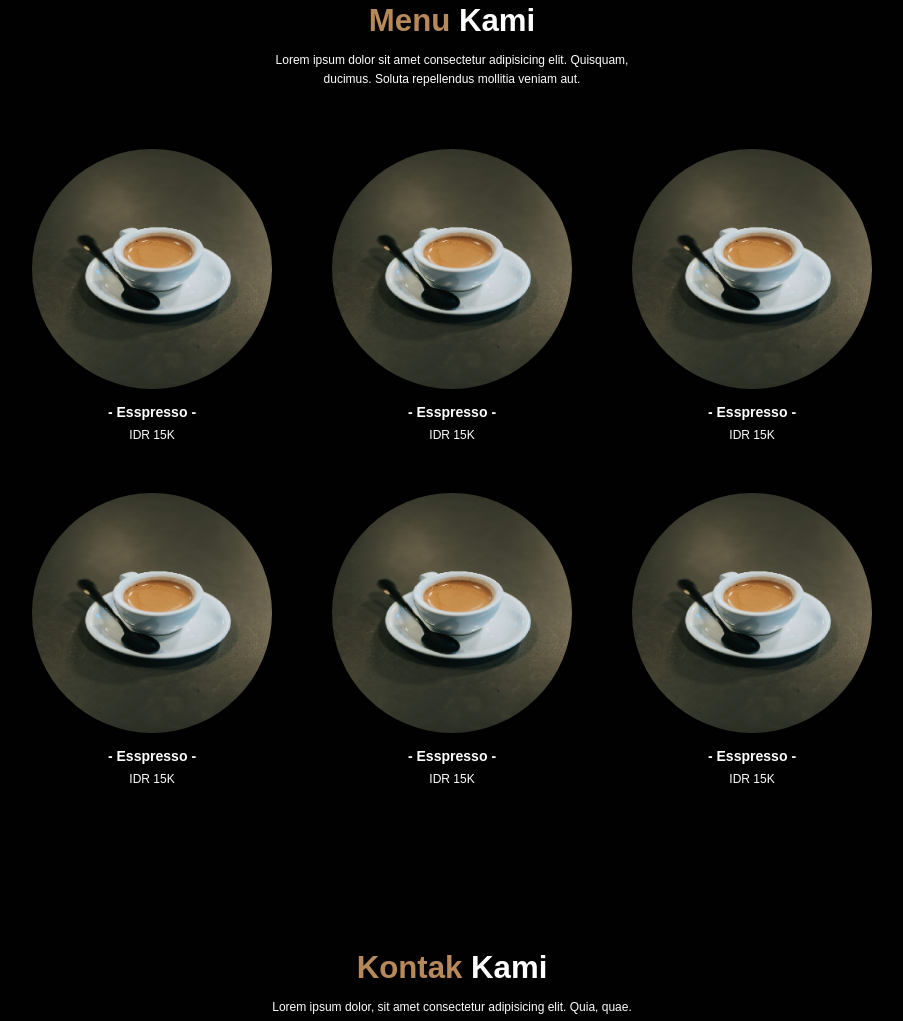
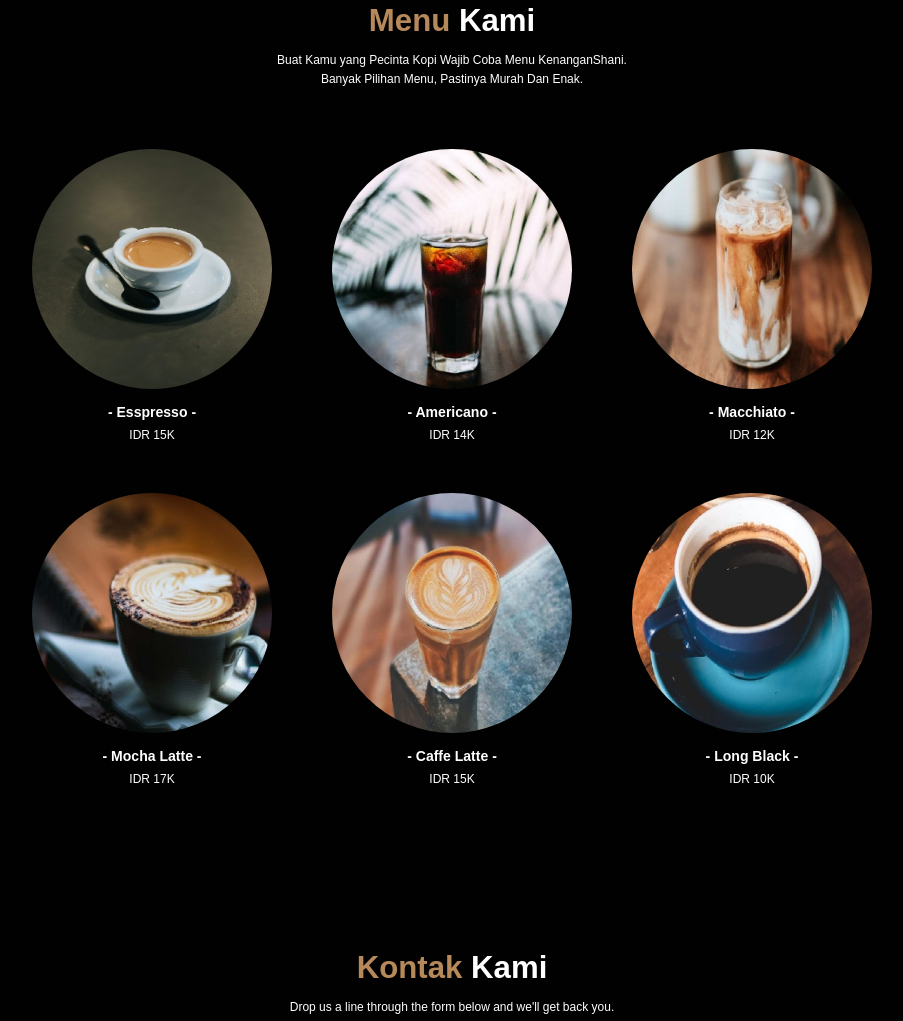
Before and after one commit to hafif11/kopi-kenanganshani, a plain HTML site: page index.html in a window 1280 px wide. Shown: the part 1508-2529 px from the top of the page, without its empty margins (188-1091 px from the left). Drawn offline with nearby package versions, Linux system fonts and the light colour scheme.

Commit message:
membuat website untuk membeli kopi kenangan shani

```diff
--- a/css/style.css
+++ b/css/style.css
@@ -184,6 +184,10 @@ body {
 .about .row .content h3 {
     font-size: 1.8rem;
     margin-bottom: 1rem;
+}
+
+.about .row .content h3 span {
+    background-color: var(--primary);
 }
 
 .about .row .content p {
--- a/index.html
+++ b/index.html
@@ -44,7 +44,7 @@
     <section class="hero" id="home">
         <main class="content">
             <h1>Mari Nikmati Secangkir <span>Kopi</span></h1>
-            <p>Lorem, ipsum dolor sit amet consectetur adipisicing elit. Odit, dignissimos.</p>
+            <p>Suka Ngopi di Coffe Shop?.</p>
             <a href="#" class="cta">Beli Sekarang</a>
         </main>
     </section>
@@ -59,9 +59,9 @@
                 <img src="img/tentang-kami.png" alt="Tentang Kami">
             </div>
             <div class="content">
-                <h3>Kenapa memilih kopi kami?</h3>
-                <p>Kopi kami menggunakan biji kopi berkualitas</p>
-                <p>Kopi mentah dipilih langsung dari kebun kopi Indonesia mulai dari Sumatera, Jawa, Sulawesi dan diproses menjadi biji kopi.</p>
+                <h3>Kenangan<span>Shani</span></h3>
+                <p>Kedai Kopi Kenangan Shani didirikan pada awal tahun 2024 dengan semangat untuk membawa nuansa kehangatan dan kebahagiaan dalam setiap gelas minuman kopi yang disajikan.</p>
+                <p>Kami percaya bahwa momen kecil dalam kehidupan memberikan kesempatan untuk kita menikmati kenangan.</p>
             </div>
         </div>
     </section>
@@ -70,7 +70,7 @@
     <!-- Menu Section start -->
     <section id="menu" class="menu">
         <h2><span>Menu</span> Kami</h2>
-        <p>Lorem ipsum dolor sit amet consectetur adipisicing elit. Quisquam, ducimus. Soluta repellendus mollitia veniam aut.</p>
+        <p>Buat Kamu yang Pecinta Kopi Wajib Coba Menu KenanganShani. Banyak Pilihan Menu, Pastinya Murah Dan Enak.</p>
 
         <div class="row">
             <div class="menu-card">
@@ -79,29 +79,29 @@
                 <p class="menu-card-price">IDR 15K</p>
             </div>
             <div class="menu-card">
-                <img src="img/menu/1.png" alt="Esspresso":class="menu-card-img">
-                <h3 class="menu-card-title">- Esspresso -</h3>
+                <img src="img/menu/6.png" alt="Americano":class="menu-card-img">
+                <h3 class="menu-card-title">- Americano -</h3>
+                <p class="menu-card-price">IDR 14K</p>
+            </div>
+            <div class="menu-card">
+                <img src="img/menu/2.png" alt="Macchiato":class="menu-card-img">
+                <h3 class="menu-card-title">- Macchiato -</h3>
+                <p class="menu-card-price">IDR 12K</p>
+            </div>
+            <div class="menu-card">
+                <img src="img/menu/3.png" alt="Mocha Latte":class="menu-card-img">
+                <h3 class="menu-card-title">- Mocha Latte -</h3>
+                <p class="menu-card-price">IDR 17K</p>
+            </div>
+            <div class="menu-card">
+                <img src="img/menu/4.png" alt="Caffe Latte":class="menu-card-img">
+                <h3 class="menu-card-title">- Caffe Latte -</h3>
                 <p class="menu-card-price">IDR 15K</p>
             </div>
             <div class="menu-card">
-                <img src="img/menu/1.png" alt="Esspresso":class="menu-card-img">
-                <h3 class="menu-card-title">- Esspresso -</h3>
-                <p class="menu-card-price">IDR 15K</p>
-            </div>
-            <div class="menu-card">
-                <img src="img/menu/1.png" alt="Esspresso":class="menu-card-img">
-                <h3 class="menu-card-title">- Esspresso -</h3>
-                <p class="menu-card-price">IDR 15K</p>
-            </div>
-            <div class="menu-card">
-                <img src="img/menu/1.png" alt="Esspresso":class="menu-card-img">
-                <h3 class="menu-card-title">- Esspresso -</h3>
-                <p class="menu-card-price">IDR 15K</p>
-            </div>
-            <div class="menu-card">
-                <img src="img/menu/1.png" alt="Esspresso":class="menu-card-img">
-                <h3 class="menu-card-title">- Esspresso -</h3>
-                <p class="menu-card-price">IDR 15K</p>
+                <img src="img/menu/5.png" alt="Long Black":class="menu-card-img">
+                <h3 class="menu-card-title">- Long Black -</h3>
+                <p class="menu-card-price">IDR 10K</p>
             </div>
         </div>
     </section>
@@ -110,7 +110,7 @@
     <!-- Contact Section start -->
     <section id="contact" class="contact">
         <h2><span>Kontak</span> Kami</h2>
-        <p>Lorem ipsum dolor, sit amet consectetur adipisicing elit. Quia, quae.</p>
+        <p>Drop us a line through the form below and we'll get back you.</p>
 
         <div class="row">
             <iframe src="https://www.google.com/maps/embed?pb=!1m18!1m12!1m3!1d253840.65638989117!2d106.66470135564089!3d-6.229379587641058!2m3!1f0!2f0!3f0!3m2!1i1024!2i768!4f13.1!3m3!1m2!1s0x2e69f3e945e34b9d%3A0x5371bf0fdad786a2!2sJakarta%2C%20Daerah%20Khusus%20Ibukota%20Jakarta!5e0!3m2!1sid!2sid!4v1714045483657!5m2!1sid!2sid" allowfullscreen="" loading="lazy" referrerpolicy="no-referrer-when-downgrade" class="map"></iframe>
```
Also changed, not shown: img/menu/2.png (added), img/menu/3.png (added), img/menu/4.png (added), img/menu/5.png (added), img/menu/6.png (added).
